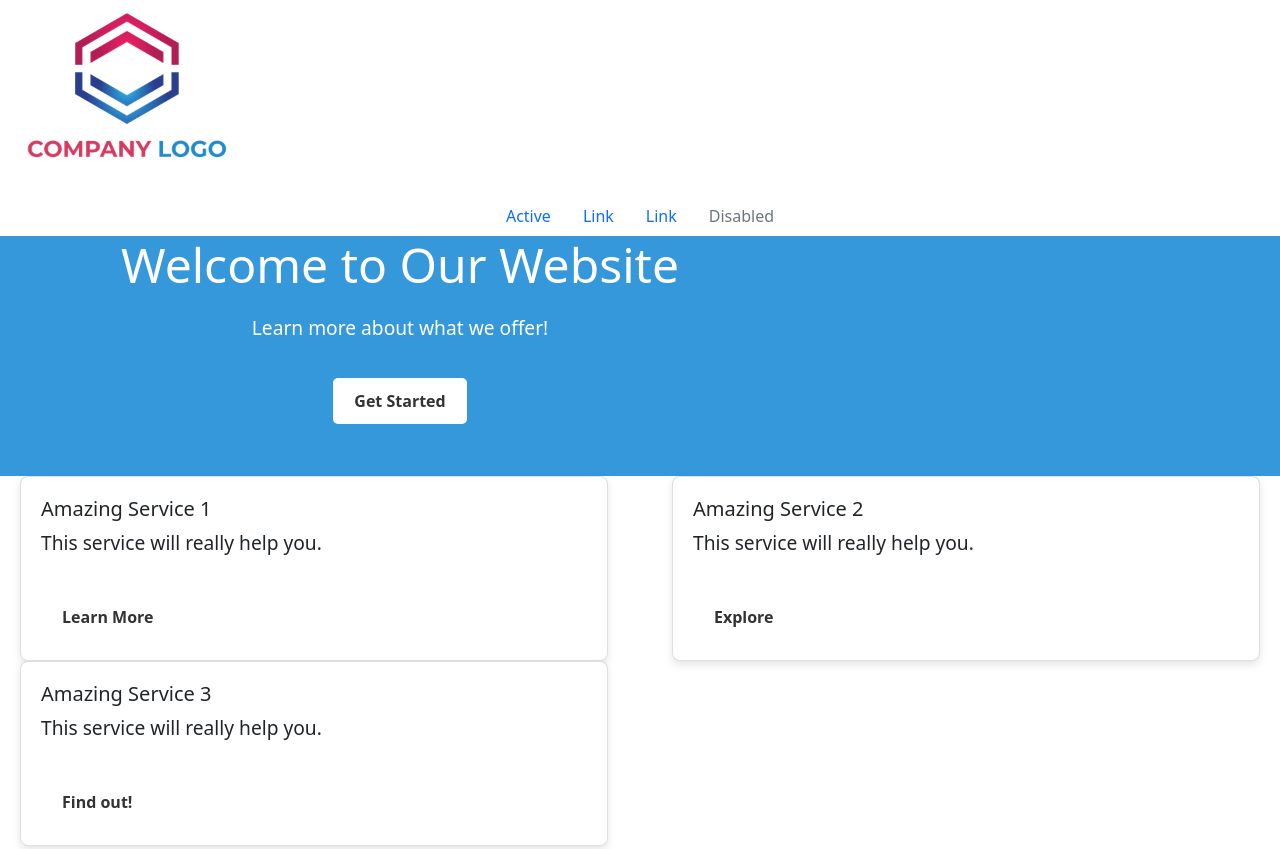
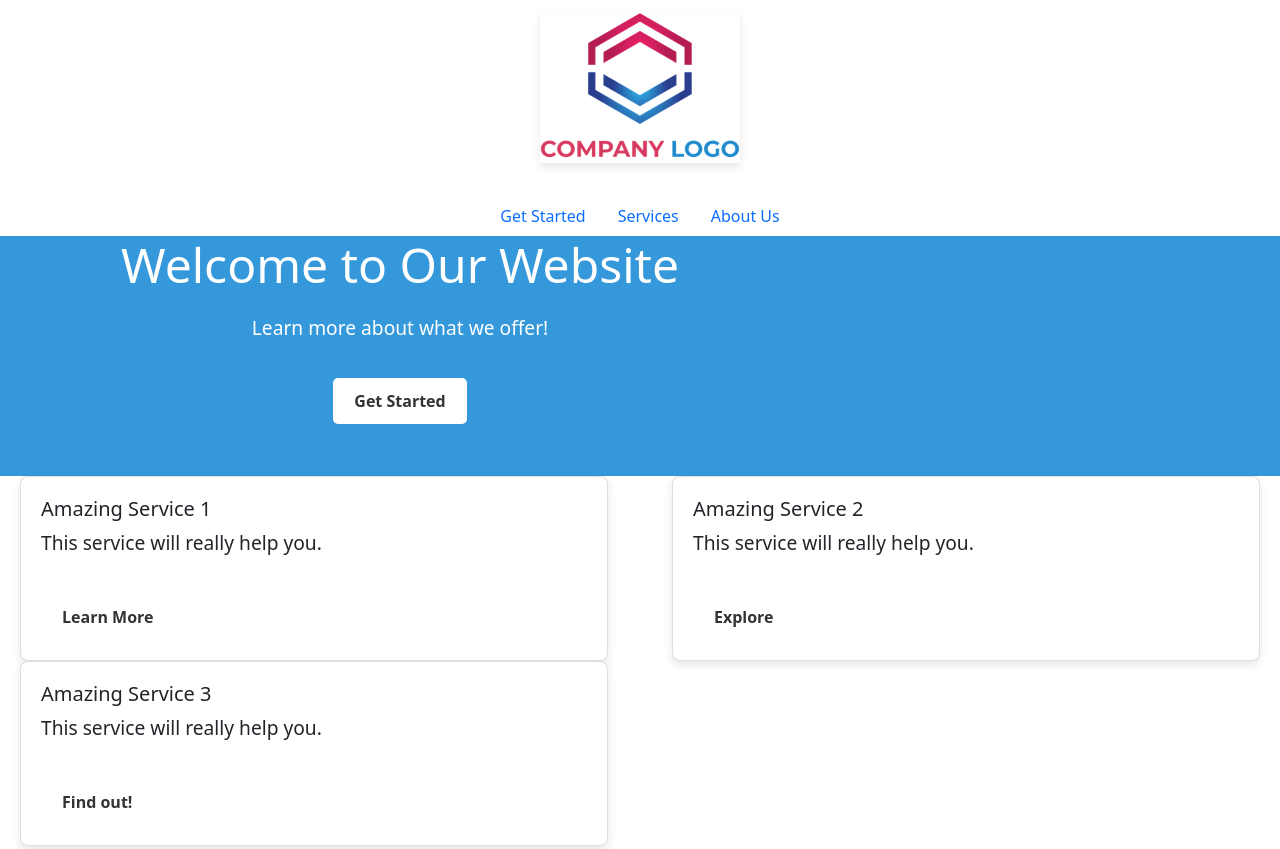
Before and after one commit to sdickson603/Phase-4-Project, a plain HTML site: page index.html in a window 1280 px wide. Shown: the top 849 px of the page. Drawn offline with nearby package versions, Linux system fonts and the light colour scheme.

Commit message:
fixed alignment in logo and social icons

```diff
--- a/index.html
+++ b/index.html
@@ -1,7 +1,7 @@
 <!DOCTYPE html>
 <html lang="en">
         <head>
-            <title>Bootstrap Example</title>
+            <title>Company Logo Corporation</title>
             <meta charset="utf-8">
             <meta name="viewport" content="width=device-width, initial-scale=1">
             <link href="https://cdn.jsdelivr.net/npm/bootstrap@5.0.2/dist/css/bootstrap.min.css" rel="stylesheet" integrity="sha384-EVSTQN3/azprG1Anm3QDgpJLIm9Nao0Yz1ztcQTwFspd3yD65VohhpuuCOmLASjC" crossorigin="anonymous">
@@ -20,16 +20,13 @@
           </nav>
         <ul class="nav">
             <li class="nav-item">
-              <a class="nav-link active" aria-current="page" href="#">Active</a>
+              <a class="nav-link active" aria-current="page" href="#">Get Started</a>
             </li>
             <li class="nav-item">
-              <a class="nav-link" href="#">Link</a>
+              <a class="nav-link" href="#">Services</a>
             </li>
             <li class="nav-item">
-              <a class="nav-link" href="#">Link</a>
-            </li>
-            <li class="nav-item">
-              <a class="nav-link disabled" aria-disabled="true">Disabled</a>
+              <a class="nav-link" href="#">About Us</a>
             </li>
           </ul>
         </nav>
--- a/styles.css
+++ b/styles.css
@@ -1,7 +1,13 @@
 .logo-picture {
-    mx-auto
+    box-shadow: 0 4px 8px rgba(0, 0, 0, 0.1);
 }
-
+.navbar>.container-fluid {
+    /* wasn't referencing the correct container */
+    display: flex;
+    flex-wrap: nowrap;
+    align-items: center;
+    justify-content: center;
+}
 
 nav {
     display: flex;
@@ -31,16 +37,22 @@ nav a:hover {
     text-align: center;
 }
 
-  .hero-content {
+.row {
+    display: flex;
+    flex-wrap: wrap;
+    flex-direction: row;
+}
+
+.hero-content {
     max-width: 800px;
 }
 
-  h1 {
+h1 {
     font-size: 3em;
     margin-bottom: 20px;
 }
 
-  p {
+p {
     font-size: 1.2em;
     line-height: 1.5;
 }
@@ -58,6 +70,7 @@ nav a:hover {
 
 .container {
     display: flex;
+    justify-content: center;
 }
 
 .card {
@@ -66,6 +79,7 @@ nav a:hover {
     border-radius: 8px;
     margin: 0 20px;
     background-color: #fff;
+    /* adding padding above and below the cards */
 
 
 }
```
